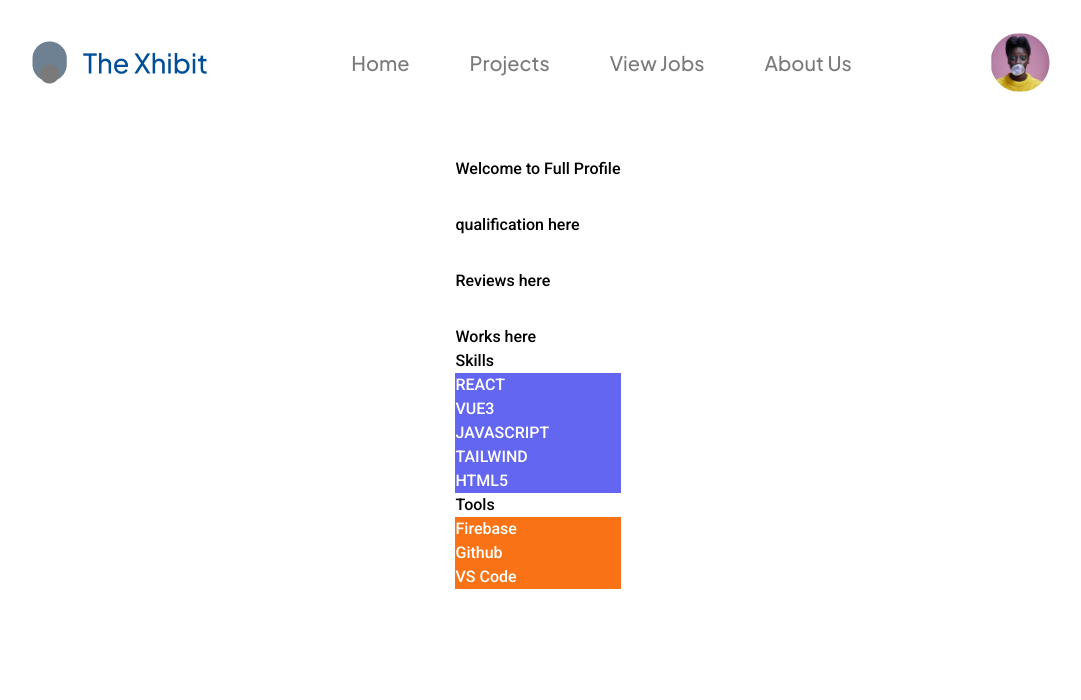
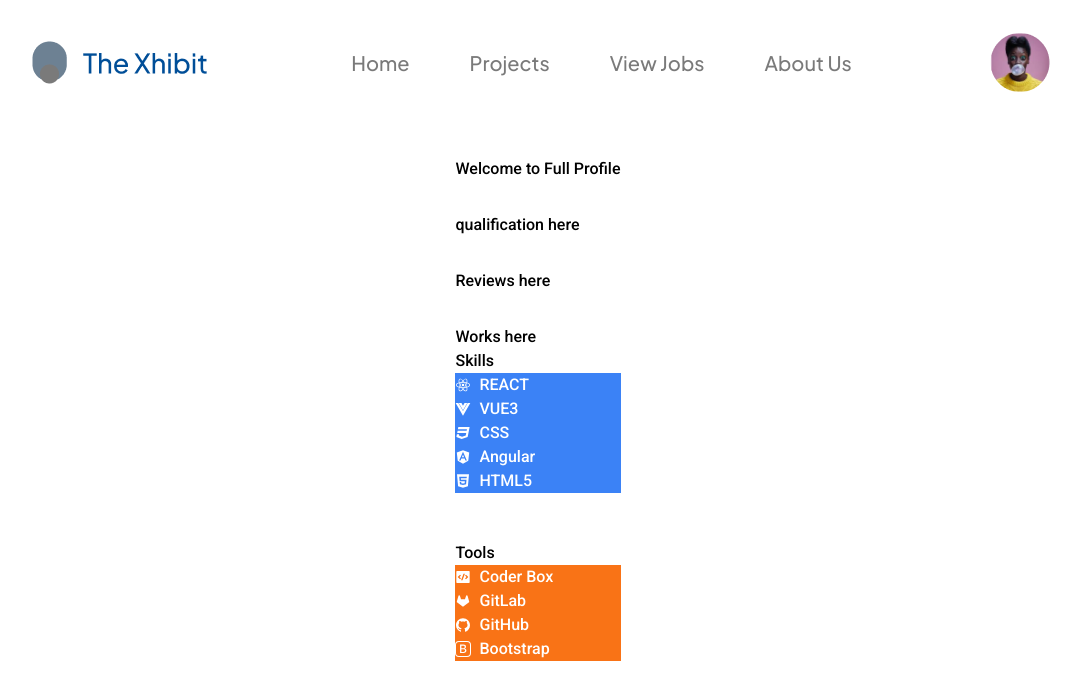
Before and after one commit to PreyeO/Recruit, a React (Vite) app: page /profile in a window 1280 px wide. Shown: the top 700 px of the page, without its empty margins (102-1183 px from the left). Built offline with nearby package versions, Linux system fonts and the light colour scheme.

Commit message:
add proficiencies

```diff
--- a/src/Layouts/UserProfile/UserData.tsx
+++ b/src/Layouts/UserProfile/UserData.tsx
@@ -1,7 +1,29 @@
+import {
+  RiReactjsFill,
+  RiVuejsFill,
+  RiHtml5Fill,
+  RiCss3Fill,
+  RiAngularjsFill,
+  RiCodeBoxFill,
+} from "react-icons/ri";
+import { AiFillGithub, AiFillGitlab } from "react-icons/ai";
+import { BsBootstrap } from "react-icons/bs";
+
 export const datas = [
   {
     id: 1,
-    skills: ["REACT, VUE3, JAVASCRIPT, TAILWIND, HTML5"],
-    tools: ["Firebase, Github, VS Code"],
+    skills: [
+      { title: "REACT", icon: <RiReactjsFill /> },
+      { title: "VUE3", icon: <RiVuejsFill /> },
+      { title: "CSS", icon: <RiCss3Fill /> },
+      { title: "Angular", icon: <RiAngularjsFill /> },
+      { title: "HTML5", icon: <RiHtml5Fill /> },
+    ],
+    tools: [
+      { title: "Coder Box", icon: <RiCodeBoxFill /> },
+      { title: "GitLab", icon: <AiFillGitlab /> },
+      { title: "GitHub", icon: <AiFillGithub /> },
+      { title: "Bootstrap", icon: <BsBootstrap /> },
+    ],
   },
 ];
--- a/src/Layouts/UserProfile/UserProficiencies.tsx
+++ b/src/Layouts/UserProfile/UserProficiencies.tsx
@@ -4,24 +4,35 @@ const UserProficiencies = () => {
   return (
     <div>
       {datas.map((data) => (
-        <div key={data.id} className="flex-col">
+        <div key={data.id} className="flex flex-col justify-center gap-12">
+          <div>
             <h2>Skills</h2>
             <ul>
-            {data.skills[0].split(", ").map((skill, index) => (
-              <li key={index} className="text-white bg-indigo-500 ">
-                {skill}
+              {data.skills.map((skill, index) => (
+                <li
+                  key={index}
+                  className="text-white bg-blue-500 flex items-center gap-2"
+                >
+                  {skill.icon}
+                  {skill.title}
                 </li>
               ))}
             </ul>
-
+          </div>
+          <div>
             <h2>Tools</h2>
             <ul>
-            {data.tools[0].split(", ").map((tool, index) => (
-              <li key={index} className="text-white bg-orange-500 ">
-                {tool}
+              {data.tools.map((tool, index) => (
+                <li
+                  key={index}
+                  className="text-white bg-orange-500 flex items-center gap-2"
+                >
+                  {tool.icon}
+                  {tool.title}
                 </li>
               ))}
             </ul>
+          </div>
         </div>
       ))}
     </div>
```
Lines whose indentation alone changed are shown as unchanged.
